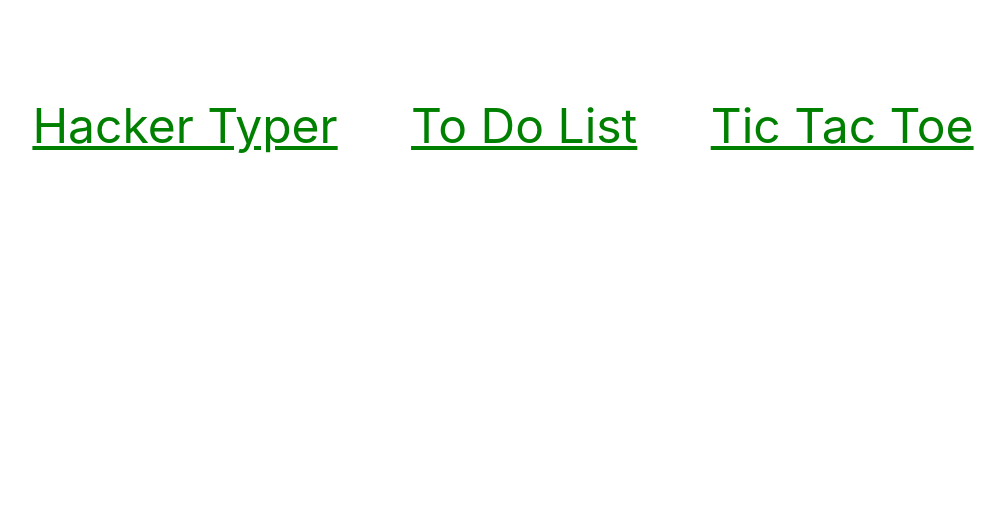
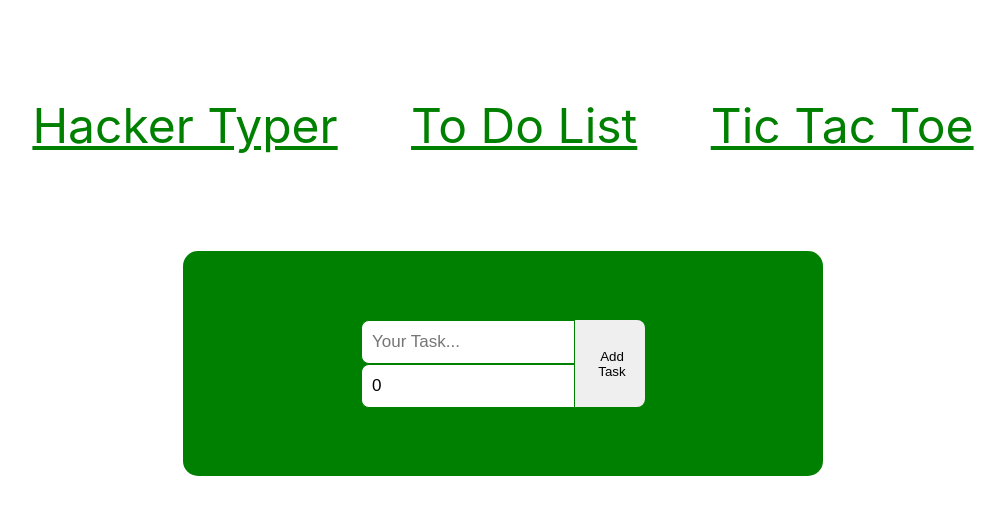
Before and after one commit to matusgrulik/ita-matus-grulik, a React (Create React App) app: page /todolist in a window 1280 px wide. Shown: the top 514 px of the page, without its empty margins (137-1142 px from the left). Built offline with nearby package versions, Linux system fonts and the light colour scheme; the HTML template or start-up script is replaced by a standard one.

Commit message:
adding todolist

```diff
--- a/src/App.tsx
+++ b/src/App.tsx
@@ -1,5 +1,6 @@
 import "./App.css";
 import { Link, Route, BrowserRouter as Router, Switch } from "react-router-dom";
+import ToDoList from "./ToDoList/ToDoList";
 
 export default function App() {
   return (
@@ -35,7 +36,9 @@
         <Switch>
           <Route path="/hacker-typer">{/*<HackerTyper />*/}</Route>
 
-          <Route path="/todolist">{/*<ToDoList />*/}</Route>
+          <Route path="/todolist">
+            <ToDoList />
+          </Route>
 
           <Route path="/tictactoe">
             <div>tictactoe</div>
--- /dev/null
+++ b/src/ToDoList/Components/ToDoTask.tsx
@@ -0,0 +1,25 @@
+import { ITask } from "../Interfaces";
+import React from "react";
+
+interface Props {
+  task: ITask;
+  completeTask(taskNameToDelete: string): void;
+}
+const ToDoTask = ({ task, completeTask }: Props) => {
+  return (
+    <div className="task">
+      <div className="content">
+        <span>{task.taskName}</span>
+        <span>{task.deadline}</span>
+      </div>
+      <button
+        onClick={() => {
+          completeTask(task.taskName);
+        }}
+      >
+        X
+      </button>
+    </div>
+  );
+};
+export default ToDoTask;
--- /dev/null
+++ b/src/ToDoList/Interfaces.tsx
@@ -0,0 +1,4 @@
+export interface ITask {
+  taskName: string;
+  deadline: number;
+}
--- /dev/null
+++ b/src/ToDoList/ToDoList.tsx
@@ -0,0 +1,64 @@
+import "./toDoList.css";
+import { ITask } from "./Interfaces";
+import React, { ChangeEvent, useState } from "react";
+import ToDoTask from "./Components/ToDoTask";
+
+function ToDoList() {
+  const [task, setTask] = useState<String>("");
+  const [deadline, setDeadline] = useState<Number>(0);
+  const [todoList, setTodoList] = useState<ITask[]>([]);
+
+  const handleChange = (event: ChangeEvent<HTMLInputElement>): void => {
+    if (event.target.name === "task") {
+      setTask(event.target.value);
+    } else {
+      setDeadline(Number(event.target.value));
+    }
+  };
+  const addTask = (): void => {
+    const newTask = { taskName: task, deadline: deadline };
+    //@ts-expect-error
+    setTodoList([...todoList, newTask]);
+    setTask("");
+    setDeadline(0);
+  };
+  const completeTask = (taskNameToDelete: string): void => {
+    setTodoList(
+      todoList.filter((task) => {
+        return task.taskName !== taskNameToDelete;
+      })
+    );
+  };
+  return (
+    <div className="App">
+      <div className="header">
+        <div className="inputContainer">
+          <input
+            type="text"
+            placeholder="Your Task..."
+            name="task"
+            //@ts-expect-error
+            value={task}
+            onChange={handleChange}
+          />
+          <input
+            type="number"
+            placeholder="Deadline..."
+            name="deadline"
+            //@ts-expect-error
+            value={deadline}
+            onChange={handleChange}
+          />
+        </div>
+        <button onClick={addTask}>Add Task</button>
+      </div>
+      <div className="todoList">
+        {todoList.map((task: ITask, key: number) => {
+          return <ToDoTask key={key} task={task} completeTask={completeTask} />;
+        })}
+      </div>
+    </div>
+  );
+}
+
+export default ToDoList;
--- /dev/null
+++ b/src/ToDoList/toDoList.css
@@ -0,0 +1,95 @@
+.App {
+    display: flex;
+    align-items: center;
+    flex-direction: column;
+    width: 100vw;
+    height: 100vh;
+    font-family: Arial, Helvetica, sans-serif;
+  }
+
+  body {
+    margin: 0%;
+    padding: 0%;
+  }
+
+  .header {
+    flex: 30%;
+    background-color: green;
+    width: 50%;
+    display: flex;
+    justify-content: center;
+    align-items: center;
+    border-radius: 15px;
+  }
+
+  .header .inputContainer {
+    display: flex;
+    flex-direction: column;
+  }
+
+  .header input {
+    width: 200px;
+    height: 40px;
+    border: none;
+    border-bottom-left-radius: 8px;
+    border-top-left-radius: 8px;
+    padding-left: 10px;
+    font-size: 17px;
+    border: 1px solid green;
+  }
+
+  .header button {
+    width: 70px;
+    height: 87px;
+    border: none;
+    border-bottom-right-radius: 8px;
+    border-top-right-radius: 8px;
+    padding-left: 10px;
+    cursor: pointer;
+  }
+
+  .todoList {
+    flex: 70%;
+    width: 100%;
+    display: flex;
+    align-items: center;
+    padding-top: 50px;
+    flex-direction: column;
+  }
+
+  .task {
+    width: 500px;
+    height: 50px;
+    display: flex;
+    color: white;
+    margin: 15px;
+  }
+
+  .task .content {
+    flex: 80%;
+    height: 100%;
+    display: flex;
+    justify-content: center;
+    align-items: center;
+  }
+
+  .task .content span {
+    display: grid;
+    place-items: center;
+    border: 3px solid white ;
+    width: 100%;
+    height: 100%;
+    font-size: 18px;
+    background-color: green;
+  }
+
+  .task button {
+    flex: 20%;
+    height: 100%;
+    border: 3px solid white;
+    background-color: red;
+    border-top-right-radius: 8px;
+    border-bottom-right-radius: 8px;
+    color: white;
+    cursor: pointer;
+  }
```
